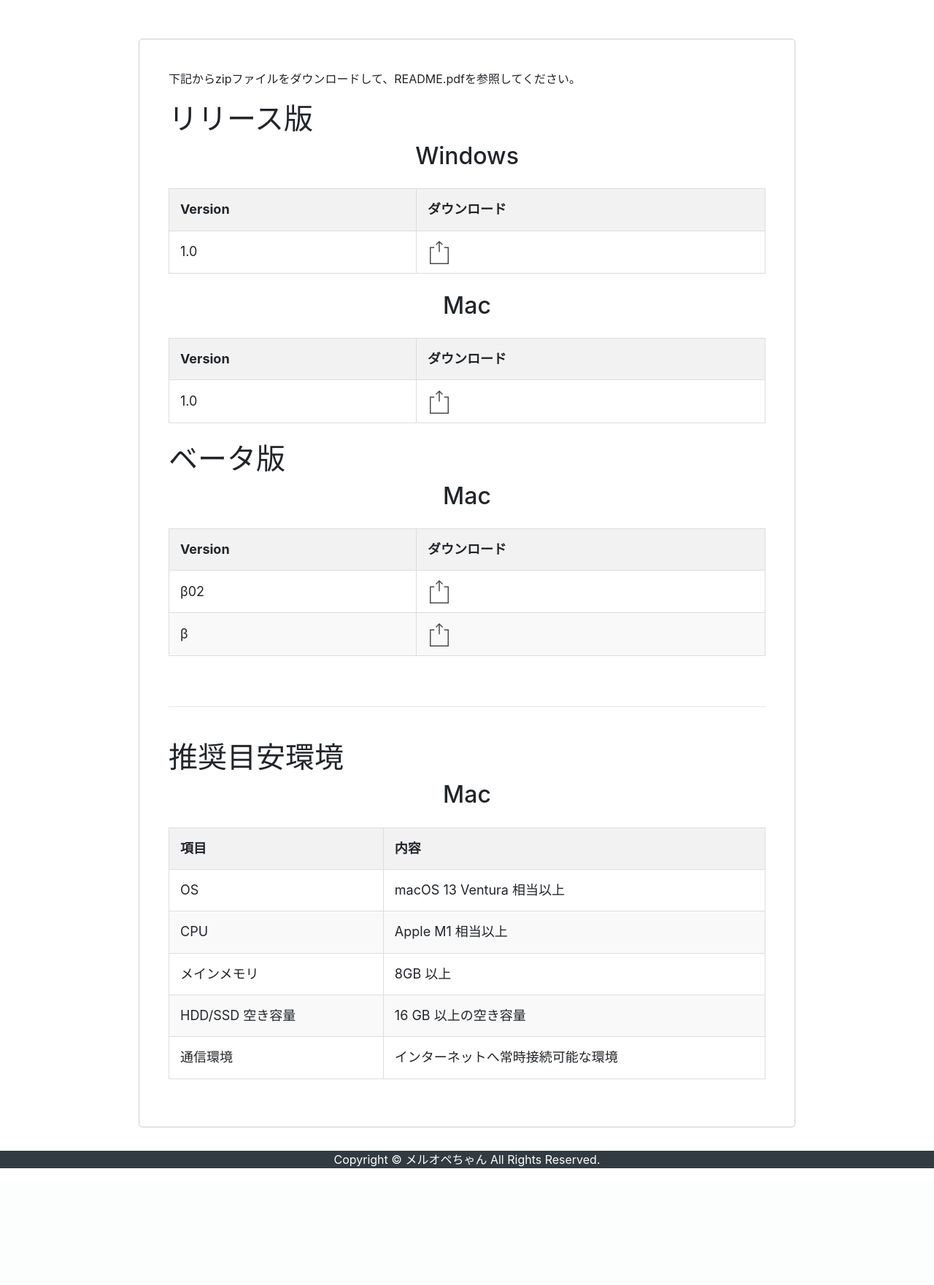
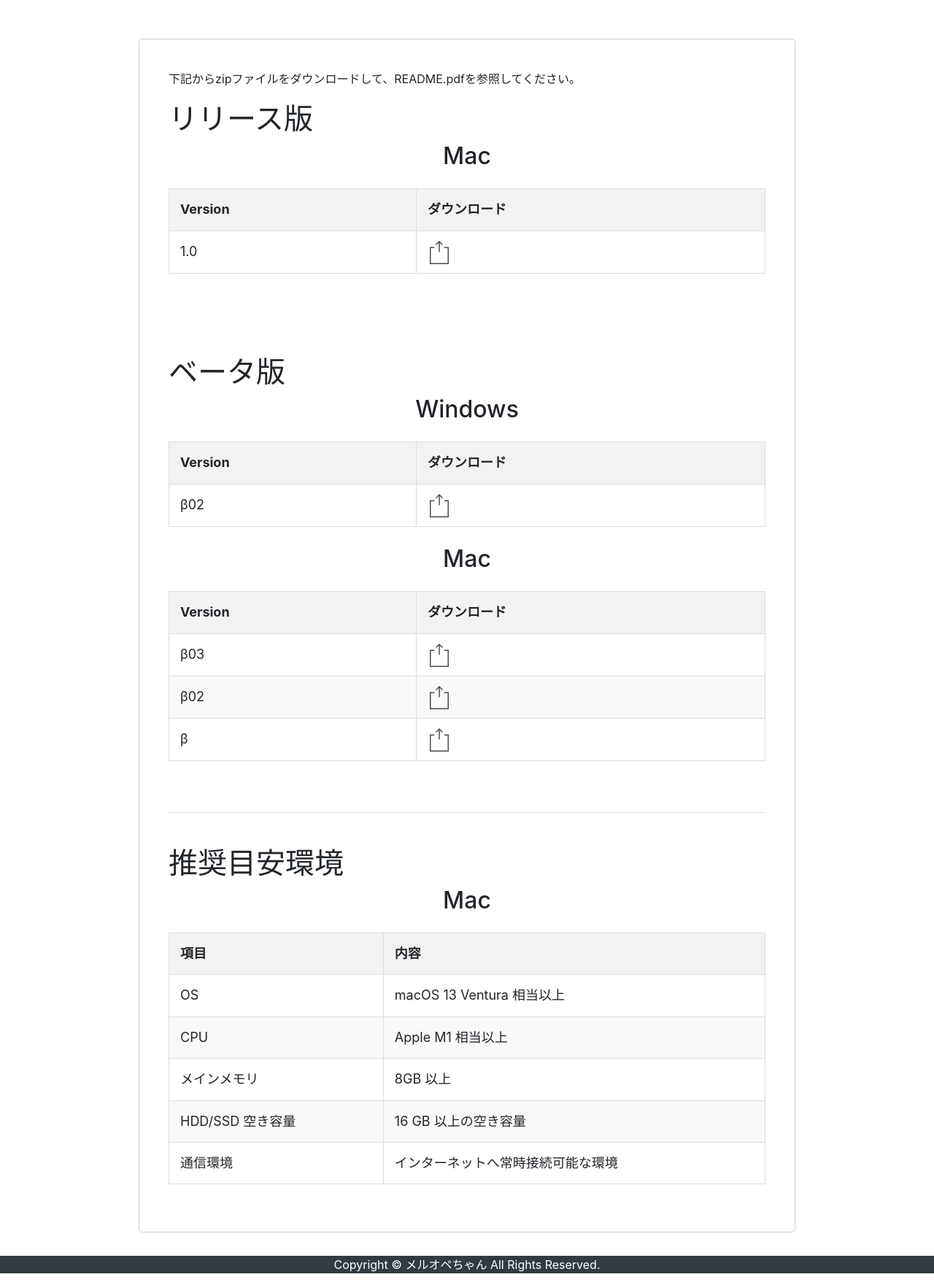
Before and after one commit to bishimaru/web_mail_operator, a Django app: page /how_to_use/ in a window 1280 px wide. Shown: the part 252-2013 px from the top of the page at 73% size. Before the commit the page ends 1853 px from the top, so only its background shows below. Run offline with Django 3.2, Linux system fonts and the light colour scheme; some libraries are stand-ins or nearby versions.

Commit message:
auto commit

```diff
--- a/templates/how_to_use.html
+++ b/templates/how_to_use.html
@@ -7,6 +7,24 @@
 
   <h1>リリース版</h1>
   <div class="download-link"></div>
+  <h2>Mac</h2>
+  <table class="styled-table">
+    <thead>
+      <tr>
+        <th>Version</th>
+        <th>ダウンロード</th>
+      </tr>
+    </thead>
+    <tbody>
+      <tr>
+        <td>1.0</td>
+        <td><a href="{% static 'downloads/mac/20240914_release.zip' %}" download>
+          <img src="{% static 'img/download_icon.png' %}" alt="Download Icon" /></a></td>
+      </tr>
+    </tbody>
+  </table>
+  <br><br><br>
+  <h1>ベータ版</h1>
   <h2>Windows</h2>
   <table class="styled-table">
     <thead>
@@ -16,34 +34,14 @@
       </tr>
     </thead>
     <tbody>
-
       <tr>
-        <td>1.0</td>
-        <td><a href="{% static 'downloads/win/meruopewin.zip' %}" download>
+        <td>β02</td>
+        <td><a href="{% static 'downloads/win/meruopewin_60922.zip' %}" download>
           <img src="{% static 'img/download_icon.png' %}" alt="Download Icon" /></a></td>
       </tr>
     </tbody>
   </table>
   <h2>Mac</h2>
-  <table class="styled-table">
-    <thead>
-      <tr>
-        <th>Version</th>
-        <th>ダウンロード</th>
-      </tr>
-    </thead>
-    <tbody>
-
-      <tr>
-        <td>1.0</td>
-        <td><a href="{% static 'downloads/mac/20240914_release.zip' %}" download>
-          <img src="{% static 'img/download_icon.png' %}" alt="Download Icon" /></a></td>
-      </tr>
-    </tbody>
-  </table>
-  <h1>ベータ版</h1>
-  <h2>Mac</h2>
-
     <table class="styled-table">
       <thead>
         <tr>
@@ -52,6 +50,11 @@
         </tr>
       </thead>
       <tbody>
+        <tr>
+          <td>β03</td>
+          <td><a href="{% static 'downloads/mac/meruopetyan_60922.zip' %}" download>
+            <img src="{% static 'img/download_icon.png' %}" alt="Download Icon" /></a></td>
+        </tr>
         <tr>
           <td>β02</td>
           <td><a href="{% static 'downloads/mac/meruopetyan69010.zip' %}" download>
```
Also changed, not shown: 5 other files.
